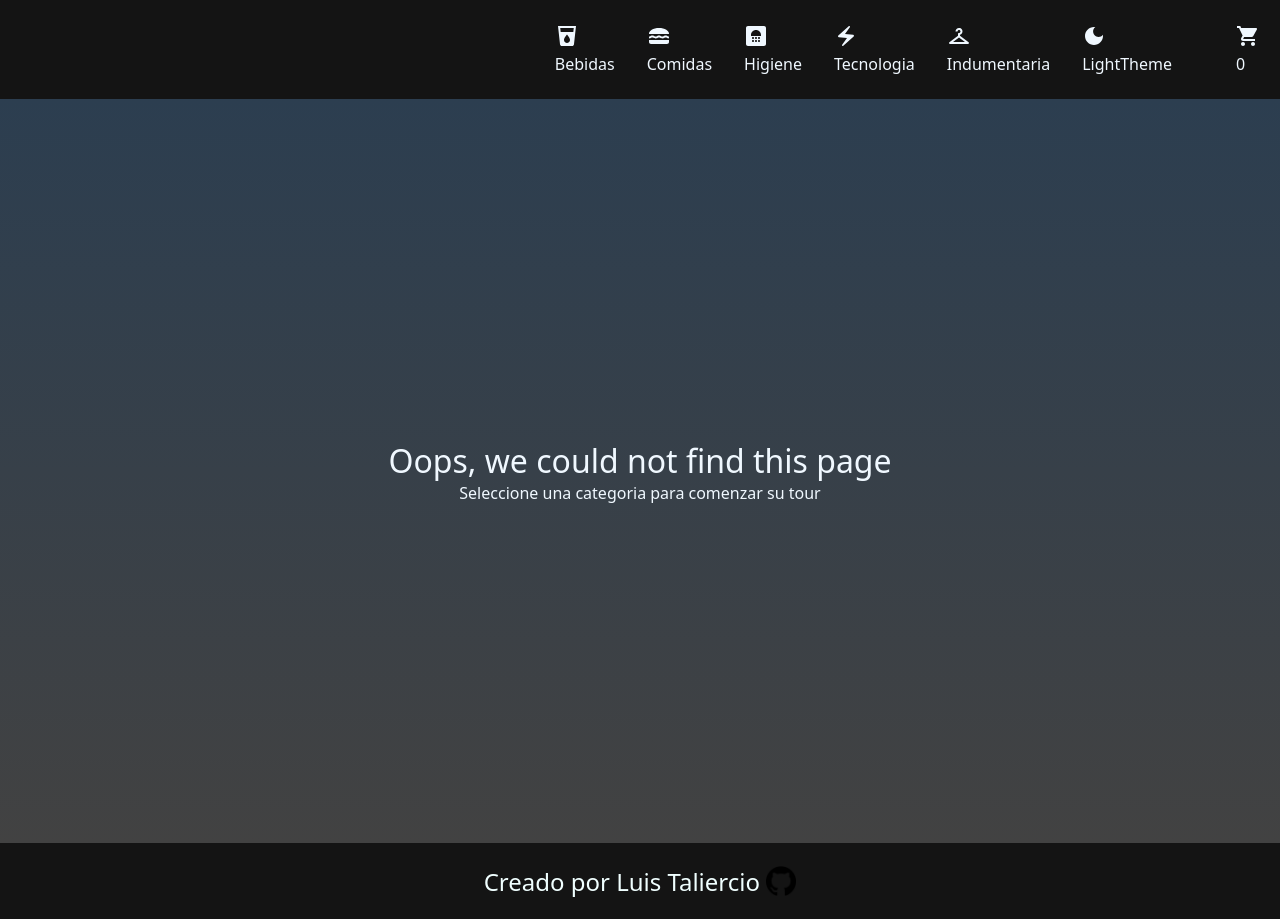
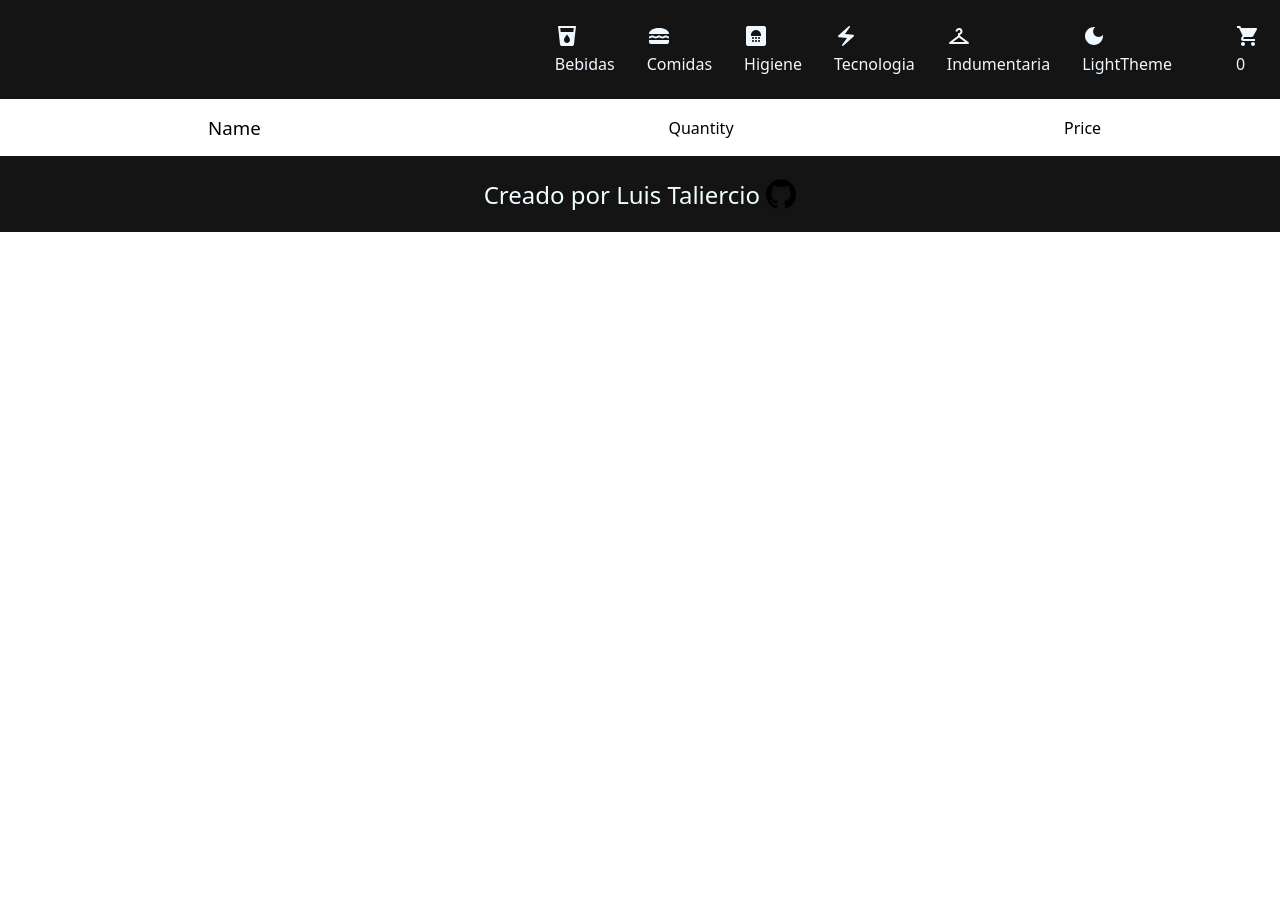
Before and after one commit to LuisTali/ReactIveShop, a React (Vite) app: page /endBuy in a window 1280 px wide. After the commit the page ends 800 px from the top, so only its background shows below. Built offline with nearby package versions, Linux system fonts and the light colour scheme; a web font is replaced by a local one.

Commit message:
Now you can order burguers and specify the extras you want to add it, Add page to finalize the buy with the details of the order

```diff
--- a/src/App.jsx
+++ b/src/App.jsx
@@ -4,6 +4,7 @@ import Navbar from './components/layouts/navbar/Navbar.jsx'
 import ItemListContainer from './components/layouts/itemListContainer/ItemListContainer.jsx'
 import Footer from './components/layouts/footer/Footer.jsx'
 import HomePage from './components/pages/home/HomePage.jsx';
+import EndBuy from './components/pages/endBuy/EndBuy.jsx';
 import FoodEdit from './components/pages/foodEdit/FoodEdit.jsx';
 import './App.css';
 
@@ -23,6 +24,7 @@ function App() {
           <Route path='/bebidas' element={<ItemListContainer theme={theme} type={'drinks'} productsInCart={productsInCart} setProductsInCart={setProductsInCart}/>}/>
           <Route path='/comidas' element={<ItemListContainer theme={theme} type={'foods'} productsInCart={productsInCart} setProductsInCart={setProductsInCart}/>}/>
           <Route path='/comidas/:id' element={<FoodEdit theme={theme} productsInCart={productsInCart} setProductsInCart={setProductsInCart}/>}/>
+          <Route path='/endBuy' element={<EndBuy productsInCart={productsInCart} setProductsInCart={setProductsInCart}/>}/>
           <Route path='/*' element={<HomePage greeting={'Oops, we could not find this page'}/>}/>
         </Routes>
         <Footer theme={theme}/>
--- a/src/components/common/cardWidget/CardWidget.css
+++ b/src/components/common/cardWidget/CardWidget.css
@@ -37,6 +37,10 @@
 .listShoppingCart.dark{
     border: 2px solid aliceblue;
 }
+#endShop{
+    padding: 0.5rem;
+    margin-left: 60%;
+}
 
 @media screen and (max-width:500px){
     .listShoppingCart{
--- a/src/components/common/cardWidget/CardWidget.jsx
+++ b/src/components/common/cardWidget/CardWidget.jsx
@@ -1,9 +1,11 @@
 import React,{useState,useEffect} from 'react';
+import { useNavigate } from 'react-router-dom';
 import ShoppingCartIcon from '@mui/icons-material/ShoppingCart';
 import CardWidgetPresentacional from './CardWidgetPresentacional.jsx';
 import './CardWidget.css'
 
 const CardWidget = ({theme, productsInCart, setProductsInCart}) =>{
+    const navigate = useNavigate();
     const [showCart,setShowCart] = useState(false);
     const [cantItems,setCantItems] = useState(0);
 
@@ -16,7 +18,7 @@ const CardWidget = ({theme, productsInCart, setProductsInCart}) =>{
     },[productsInCart])
 
     const handleRemove = (value) =>{
-        let newProducts = productsInCart.filter((product) => product.name != value)
+        let newProducts = productsInCart.filter((product) => product.idCart != value)
         setProductsInCart(newProducts);
     }
 
@@ -25,10 +27,13 @@ const CardWidget = ({theme, productsInCart, setProductsInCart}) =>{
         {cantItems}
         {showCart && <div className={theme ? 'listShoppingCart light' : 'listShoppingCart dark'}>
             <ul>
-                {productsInCart.length > 0 ?
+                {productsInCart.length > 0 ? <>
                 <CardWidgetPresentacional productsInCart={productsInCart} handleRemove={handleRemove}/>
+                <button id='endShop' onClick={()=>navigate('/endBuy')}>Finalizar Compra</button>
+                </>
                 : 'You dont have products in your cart'}
             </ul>
+
         </div>}
     </div>
 }
--- a/src/components/common/cardWidget/CardWidgetPresentacional.jsx
+++ b/src/components/common/cardWidget/CardWidgetPresentacional.jsx
@@ -5,7 +5,7 @@ const CardWidgetPresentacional = ({productsInCart,handleRemove}) =>{
         <h3>{product.name}</h3>
         <b>${product.price}</b>
         <b>{product.quantity}</b>
-        <button onClick={()=>handleRemove(product.name)}>remove</button>
+        <button onClick={()=>handleRemove(product.idCart)}>remove</button>
     </li>)
 }
 export default CardWidgetPresentacional;
--- a/src/components/common/product/Product.css
+++ b/src/components/common/product/Product.css
@@ -10,6 +10,7 @@
     justify-self: center;
     border-radius: 2.5px;
     box-shadow: 0px 3px 10px 1px white;
+    cursor: pointer;
 }
 .item img{
     height: 90px;
--- /dev/null
+++ b/src/components/pages/endBuy/EndBuy.css
@@ -0,0 +1,27 @@
+.cartList{
+
+}
+.shoppingCartList{
+    width: 70%;
+    margin-left: 15%;
+}
+.cartList .shoppingCartList .cartItem{
+    display: flex;
+    width: 100%;
+    margin: 1rem;
+    justify-content: space-between;
+    align-items: center;
+    cursor: pointer;
+}
+.cartItem h3{
+    width: 130px;
+}
+.cartItem #price{
+    width: 40px;
+}
+.showInfo{
+    display: normal;
+}
+.notShow{
+    display: none;
+}
--- /dev/null
+++ b/src/components/pages/endBuy/EndBuy.jsx
@@ -0,0 +1,18 @@
+import React from "react";
+import EndBuyItem from "./EndBuyItem.jsx";
+import './EndBuy.css';
+
+const EndBuy = ({productsInCart}) =>{
+    return <div className="cartList">
+        <ul className="shoppingCartList">
+        <div className="cartItem">
+            <h3>Name</h3>
+            <h4>Quantity</h4>
+            <h4 id="price">Price</h4>
+        </div>
+            {productsInCart.map((product)=><EndBuyItem {...product}/>)}
+        </ul>
+    </div>
+}
+
+export default EndBuy;
--- /dev/null
+++ b/src/components/pages/endBuy/EndBuyItem.jsx
@@ -0,0 +1,18 @@
+import React, { useState } from "react";
+
+const EndBuyItem = ({name,quantity,price,extras}) =>{
+
+    const [show,setShow] = useState(false);
+
+    return <li>
+        <div className="cartItem" onClick={()=>setShow(!show)}>
+            <h3>{name}</h3>
+            <h4>{quantity}</h4>
+            <h4 id="price">${price}</h4>
+        </div>
+        <div className={show ? 'showInfo' : 'notShow'}>
+            {extras && extras.map((extra) => <h5>{extra}</h5>)}
+        </div>
+    </li>
+}
+export default EndBuyItem;
--- a/src/components/pages/foodEdit/FoodEdit.jsx
+++ b/src/components/pages/foodEdit/FoodEdit.jsx
@@ -38,13 +38,9 @@ const FoodEdit = ({theme,productsInCart,setProductsInCart}) =>{
         }
         console.log(productsInCart.length);
         for(const item of productsInCart){
-            console.log(item.idCart);
             if(item.name == product.name && item.idCart < productsInCart.length - 1){
-                let temporaryProduct = {...product,idCart:item.idCart};
-                console.log(JSON.stringify(item));
-                console.log(JSON.stringify(temporaryProduct));
+                let temporaryProduct = {...product,quantity:item.quantity,idCart:item.idCart};
                 if(JSON.stringify(item) == JSON.stringify(temporaryProduct)){
-                    console.log('identicos previos');
                     item.quantity++;
                     flag=true;
                     break;
@@ -61,7 +57,6 @@ const FoodEdit = ({theme,productsInCart,setProductsInCart}) =>{
             newProducts.splice(product.idCart,1);
             setProductsInCart(newProducts);
         }
-        console.log(product);
     }
 
     return(
@@ -89,10 +84,10 @@ const FoodEdit = ({theme,productsInCart,setProductsInCart}) =>{
                 <div className="selectGroup">
                     <label>Seleccione un aderezo</label>
                     <select name="aderezo" id="" placeholder="" onChange={(e)=>handleChange(e)}>
+                        <option value='none'>sin aderezo</option>
                         <option value='ketchup'>ketchup</option>
                         <option value='mayonesa'>mayonesa</option>
                         <option value='barbacoa'>barbacoa</option>
-                        <option selected value='none'>sin aderezo</option>
                     </select>
                 </div>
                 <button onClick={handleSubmit}>Listo</button>
```
